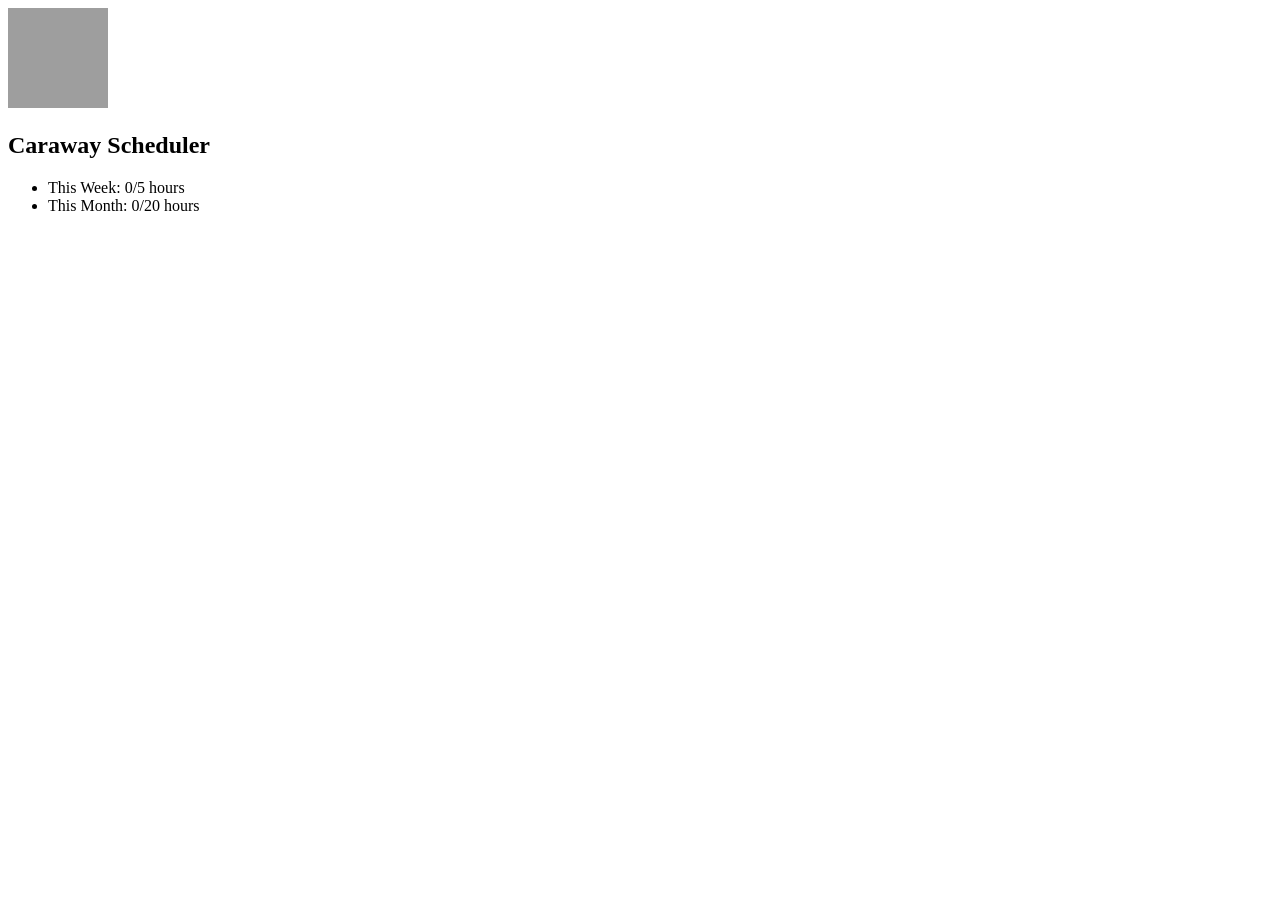
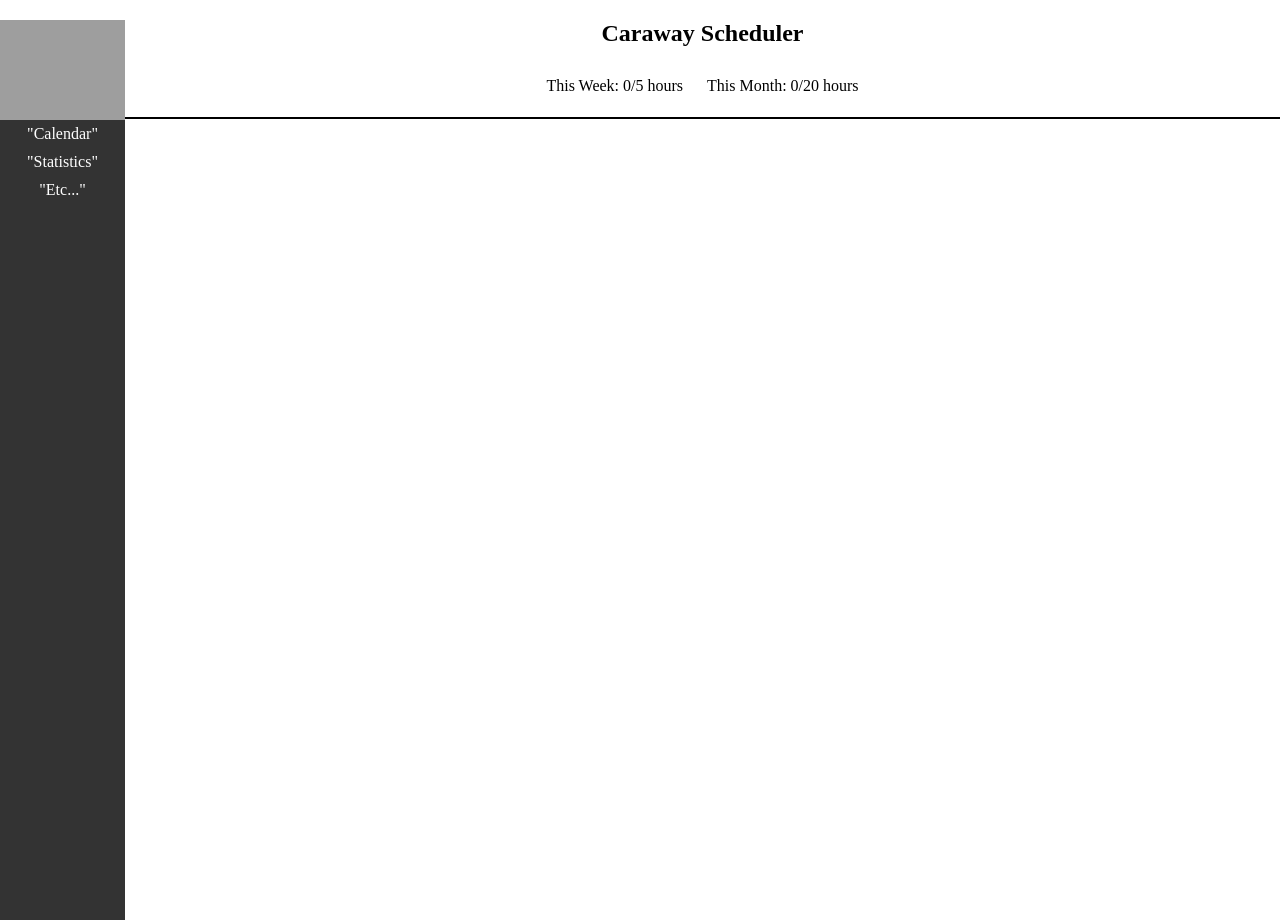
Before and after one commit to SimkinsD/CMPT395-Term-Project, a Django app: template CMPT395/templates/base.html in a window 1280 px wide. Before the commit the page ends 211 px from the top, so only its background shows below. Run offline with Django 3.2, Linux system fonts and the light colour scheme; the template is opened without the code that fills it, so the values that code supplies are empty; grey boxes are pictures that could not be loaded.

Commit message:
Prettied up the base template and css

```diff
--- a/CMPT395/static/css/base.css
+++ b/CMPT395/static/css/base.css
@@ -1,4 +1,100 @@
+html {
+    height: 100%;
+    margin: 0;
+    padding: 0;
+}
+
+body {
+    height: 100%;
+    margin: 0;
+    padding: 0;
+}
+
+#pagewrap {
+    height: 100%;
+}
+
+#main-body {
+    height: 100%;
+    display: block;
+}
+
+#sidebar {
+    width: 125px;
+    height: 100%;
+    position: relative;
+    text-align: center;
+    background-color: #333;
+    float: left;
+}
+
+#sidebar-menu ul {
+    list-style: none;
+    margin: 0;
+    padding: 0;
+}
+
+#sidebar-menu li {
+    display: block;
+    text-align: center;
+}
+
+#sidebar-menu li a {
+    color: white;
+    text-decoration: none;
+    display: block;
+    padding: 5px;
+}
+
+#sidebar-menu li a:hover {
+    color: black;
+    background-color: #ddd;
+}
+
 #school-logo {
-    width: 100px;
+    width: 125px;
     height: 100px;
+    float: left;
 }
+
+#header {
+    min-height: 100px;
+    max-height: 150px;
+    width: 100%;
+    text-align: center;
+    position: sticky;
+    top: 0;
+    z-index: 10;
+    background-color: white;
+}
+
+#content-body {
+    top: 10px;
+    margin-left: 150px;
+}
+
+#hours-tracker {
+    height: 50px;
+    text-align: center;
+    border-bottom: solid black 2px;
+}
+
+#hours-tracker ul {
+    list-style: none;
+    text-align: center;
+    width: auto;
+    padding: 0px;
+}
+
+#hours-tracker li {
+    display: inline-block;
+    padding: 10px;
+}
+
+.right {
+    float: right;
+}
+
+.inline {
+    display: inline;
+}
--- a/CMPT395/templates/base.html
+++ b/CMPT395/templates/base.html
@@ -7,7 +7,7 @@
 
   <!-- Additional CSS to be loaded from /static -->
   {% load static %}
-  <link rel="stylesheet" type="text/css" href="{% static 'polls/base.css' %}" />
+  <link rel="stylesheet" type="text/css" href="{% static 'css/base.css' %}" />
 </head>
 
 
@@ -15,18 +15,40 @@
   <div id="pagewrap">
     <div id="header">
       <img id="school-logo" src="http://carawayschool.ca/files/2017/02/Caraway-logo-noSeeds-960x777.png" alt="Caraway School Logo">
-      <h2 class="inline">Caraway Scheduler</h2>
+      <h2>Caraway Scheduler</h2>
+
       <div id="hours-tracker">
         <ul>
           {% block weeklyHours %}<li>This Week: 0/5 hours</li>{% endblock %}
           {% block monthlyHours %}<li>This Month: 0/20 hours</li>{% endblock %}
         </ul>
-      </div>
-    </div>
+      </div> <!-- End hours-tracker -->
+    </div> <!-- End header -->
 
-  {% block content %}
-  {% endblock %}
-  </div>
+    <div id="main-body">
+      <div id="sidebar">
+        <div id="sidebar-menu">
+          <ul>
+            <li>
+              <a href="">"Calendar"</a>
+            </li>
+            <li>
+              <a href="">"Statistics"</a>
+            </li>
+            <li>
+              <a href="">"Etc..."</a>
+            </li>
+          </ul>
+        </div> <!-- End sidebar-menu -->
+      </div> <!-- End sidebar -->
+
+
+      <div id="content-body">
+        {% block content %}
+        {% endblock %} <!-- End content block -->
+      </div> <!-- End content-body -->
+    </div> <!-- End main-body -->
+  </div> <!-- End pagewrap -->
 </body>
 
 </html>
```
